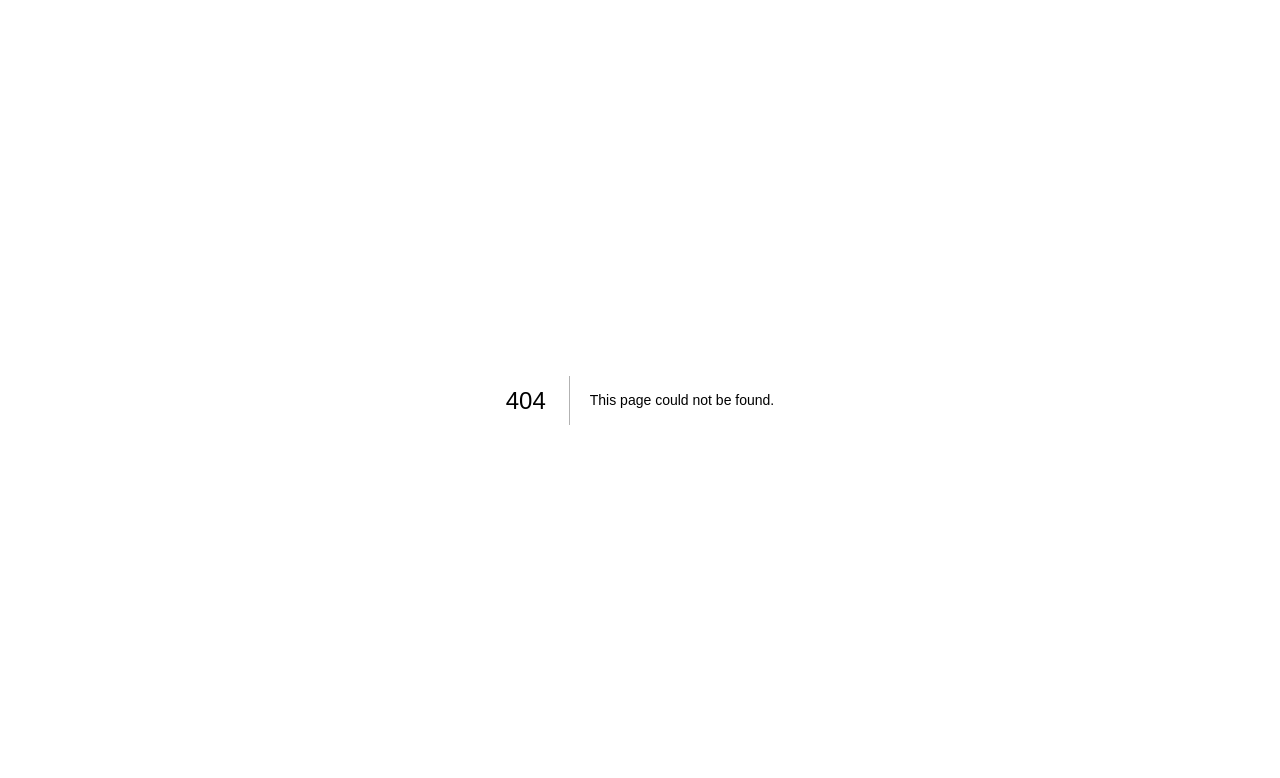
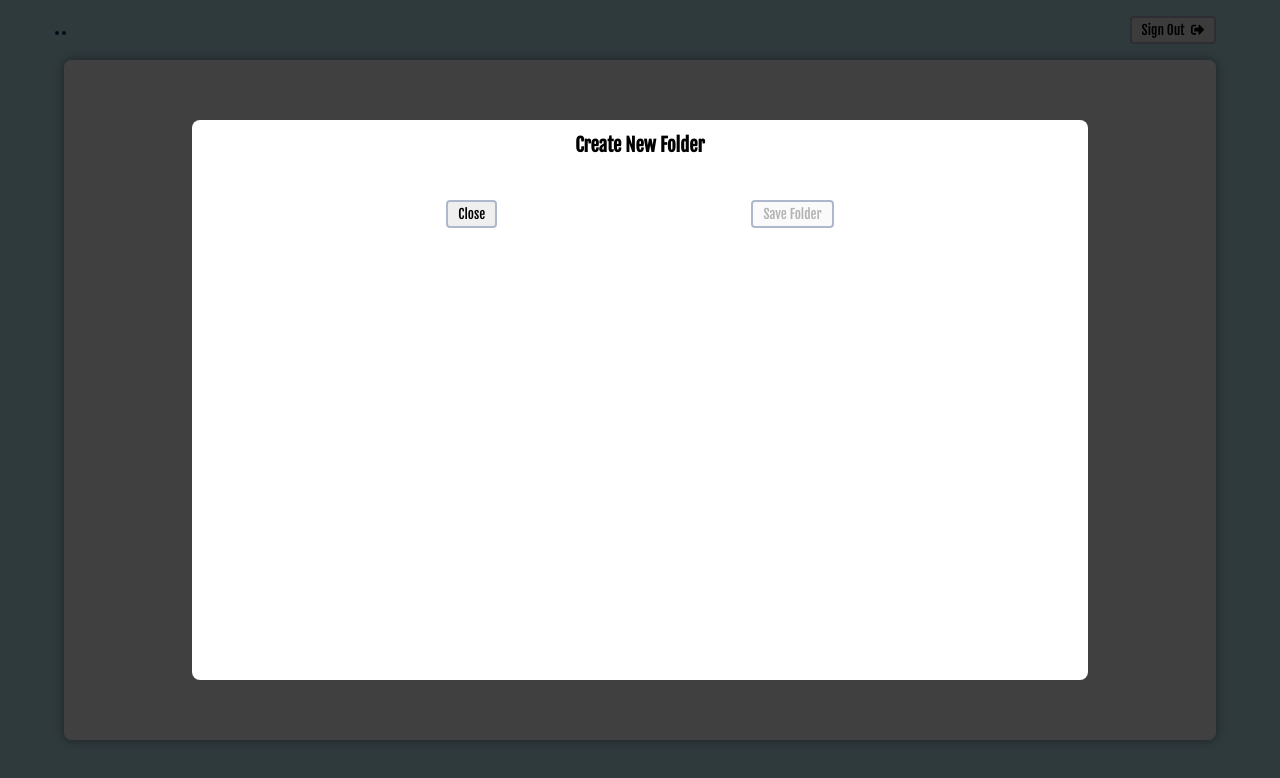
Before and after one commit to keshavDooleea/kshots, a Next.js app: page /folder/1/upload in a window 1280 px wide. Before the commit this address had no page. Shown: the top 778 px of the page. Built offline with nearby package versions, Linux system fonts and the light colour scheme; no server answers.

Commit message:
created Template for common Layout when using modal

```diff
--- a/Components/CommonLayout.tsx
+++ b/Components/CommonLayout.tsx
@@ -31,6 +31,10 @@ const CommonLayout = ({ children, title }: ICommonProps) => {
 
   const createFolder = async () => router.push("/dashboard/create");
 
+  const uploadImg = async () => {
+    router.push(`/folder/${router.query.id}/upload`);
+  };
+
   return (
     <div className={CommonStyles.body}>
       <Head title={title}></Head>
@@ -48,6 +52,7 @@ const CommonLayout = ({ children, title }: ICommonProps) => {
           )}
         </span>
         <span className={CommonStyles.navRight}>
+          {router.pathname === "/folder/[id]" && <NavItem name="Upload Image" icon={faPlus} onClick={uploadImg} />}
           {router.pathname === "/dashboard" && <NavItem name="Create Folder" icon={faPlus} onClick={createFolder} />}
           <NavItem name="Sign Out" icon={faSignOutAlt} onClick={() => signOut({ callbackUrl: "/" })} />
         </span>
--- /dev/null
+++ b/Components/Template.tsx
@@ -0,0 +1,15 @@
+import CommonLayout from "./CommonLayout";
+
+interface ITemplate {
+  title: string;
+}
+
+function Template({ title }: ITemplate) {
+  return (
+    <CommonLayout title={title}>
+      <div className="topDiv"></div>
+    </CommonLayout>
+  );
+}
+
+export default Template;
--- /dev/null
+++ b/pages/folder/[id]/upload/index.tsx
@@ -0,0 +1,34 @@
+import { useRouter } from "next/router";
+import React, { FormEvent, useState } from "react";
+import Modal from "../../../../Components/Modal";
+import Template from "../../../../Components/Template";
+
+const index = () => {
+  const [closeModal, setCloseModal] = useState<boolean>(false);
+  const router = useRouter();
+
+  const uploadImg = async (event: FormEvent<HTMLFormElement>) => {};
+
+  return (
+    <>
+      <Template title="Upload Image" />
+      <Modal returnURL={`/folder/${router.query.id}`} shouldCloseModal={closeModal}>
+        <form className="modal-inner-main" onSubmit={uploadImg}>
+          <h3>Create New Folder</h3>
+          <div className="create-modal-container">
+            <div className="actions">
+              <button type="button" onClick={() => setCloseModal(true)}>
+                Close
+              </button>
+              <button type="submit" disabled={true}>
+                Save Folder
+              </button>
+            </div>
+          </div>
+        </form>
+      </Modal>
+    </>
+  );
+};
+
+export default index;
```
